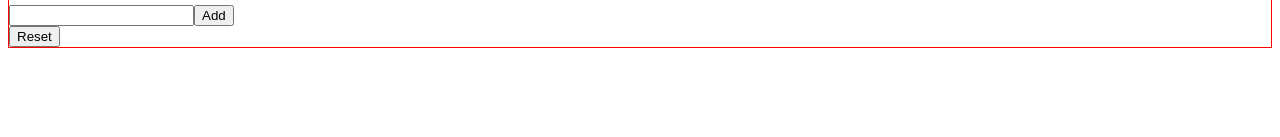
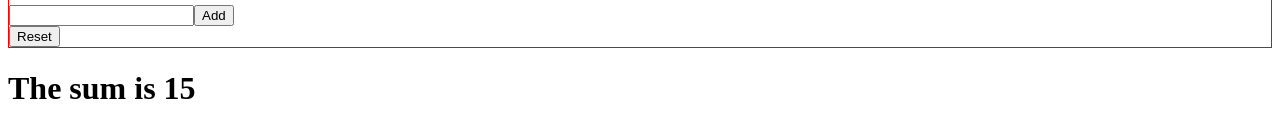
Before and after one commit to nicpes/react_exercises, a React (Create React App) app: page / in a window 1280 px wide. Shown: the part 627-764 px from the top of the page. Built offline with nearby package versions, Linux system fonts and the light colour scheme.

Commit message:
function-components-02

```diff
--- a/src/App.js
+++ b/src/App.js
@@ -11,7 +11,7 @@ import { TodoList } from "./TodoList";
 import { Container } from "./Container";
 import { LanguageContext } from "./LanguageContext";
 import { DisplayLanguage } from "./DisplayLanguage";
-
+import { Sum } from "./Sum";
 const onLogin = (state) => {
   return console.log(state);
 };
@@ -66,6 +66,7 @@ export class App extends React.Component {
             }}
           ></TodoList>
         </Container>
+        <Sum numbers={[1,2,3,4,5]}/>
       </div>
     );
   }
--- /dev/null
+++ b/src/Sum.js
@@ -0,0 +1,11 @@
+import React from "react";
+
+export function Sum(props) {
+  return (
+    <div>
+      <h1>
+        The sum is {props.numbers.reduce((prev, current) => prev + current)}
+      </h1>
+    </div>
+  );
+}
```
